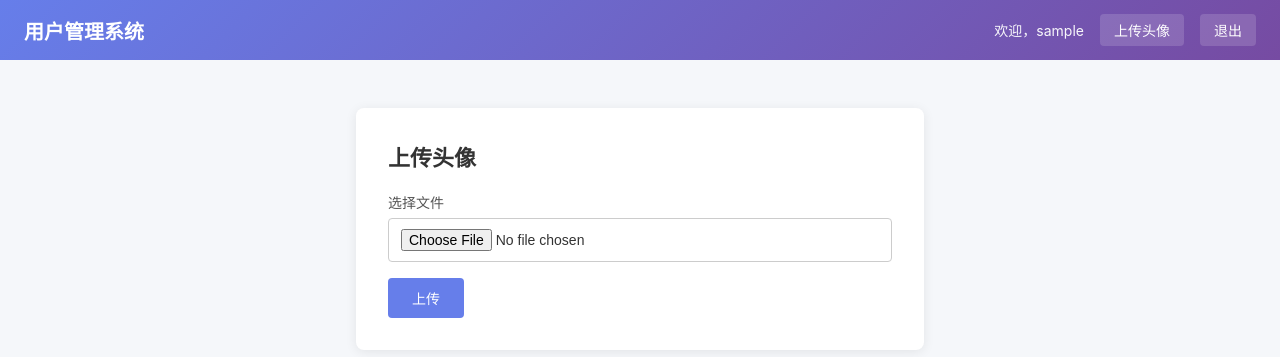
After one commit to Lgc-999/project, a Flask app: page /upload in a window 1280 px wide. The commit adds this page. Shown: the top 357 px of the page. Run offline with Flask 3, Linux system fonts and the light colour scheme; the visitor is signed in with stand-in values (Sample User, id 1).

Commit message:
feat: 新增头像上传功能 + 文件上传安全加固
- 新增 /upload 路由（需登录后访问）
- 新增 upload.html 上传模板
- 新增图片扩展名白名单校验
- 新增 MIME Content-Type 校验
- 新增文件头魔数校验（PNG/JPEG/GIF/WebP/BMP）
- 新增路径穿越防护（os.path.basename）
- 新增同名文件自动重命名
- 导航栏和首页添加上传入口

Co-Authored-By: Claude <noreply@anthropic.com>

```diff
--- a/app.py
+++ b/app.py
@@ -10,6 +10,7 @@ app.secret_key = os.environ.get("SECRET_KEY", os.urandom(32).hex())
 app.config.update(
     SESSION_COOKIE_HTTPONLY=True,
     SESSION_COOKIE_SAMESITE="Lax",
+    MAX_CONTENT_LENGTH=16 * 1024 * 1024,
 )
 
 # ========== CSRF 防护 ==========
@@ -195,6 +196,59 @@ def logout():
     session.clear()
     return redirect("/")
 
+
+@app.route("/upload", methods=["GET", "POST"])
+def upload():
+    if "username" not in session:
+        return redirect("/login")
+
+    if request.method == "POST":
+        f = request.files.get("file")
+        if not f or not f.filename:
+            return render_template("upload.html", error="请选择文件")
+
+        # 检查文件扩展名
+        ALLOWED_EXTENSIONS = {"jpg", "jpeg", "png", "gif", "webp", "bmp"}
+        ext = f.filename.rsplit(".", 1)[-1].lower() if "." in f.filename else ""
+        if ext not in ALLOWED_EXTENSIONS:
+            return render_template("upload.html", error=f"不支持的文件类型: .{ext}，仅支持图片格式")
+
+        # 检查 MIME 类型
+        if not f.content_type or not f.content_type.startswith("image/"):
+            return render_template("upload.html", error=f"非图片文件: {f.content_type}")
+
+        # 读取文件头魔数验证是否为真实图片
+        header = f.read(16)
+        f.seek(0)
+        is_image = False
+        if header[:8] == b'\x89PNG\r\n\x1a\n': is_image = True          # PNG
+        elif header[:2] == b'\xff\xd8': is_image = True                  # JPEG
+        elif header[:6] in (b'GIF87a', b'GIF89a'): is_image = True      # GIF
+        elif header[:4] == b'RIFF' and header[8:12] == b'WEBP': is_image = True  # WebP
+        elif header[:2] == b'BM': is_image = True                        # BMP
+        if not is_image:
+            return render_template("upload.html", error="文件内容不是有效图片")
+
+        # 防止路径穿越
+        safe_filename = os.path.basename(f.filename)
+        os.makedirs("static/uploads", exist_ok=True)
+        path = os.path.join("static/uploads", safe_filename)
+
+        # 处理同名文件
+        counter = 1
+        while os.path.exists(path):
+            name, ext2 = safe_filename.rsplit(".", 1) if "." in safe_filename else (safe_filename, "")
+            safe_filename = f"{name}_{counter}.{ext2}" if ext2 else f"{name}_{counter}"
+            path = os.path.join("static/uploads", safe_filename)
+            counter += 1
+
+        f.save(path)
+        url = f"/static/uploads/{safe_filename}"
+        return render_template("upload.html", success=True, url=url, filename=safe_filename)
+
+    return render_template("upload.html")
+
+
 if __name__ == "__main__":
     debug = os.environ.get("FLASK_ENV") == "development"
     app.run(debug=debug, host="0.0.0.0", port=80)
--- a/templates/base.html
+++ b/templates/base.html
@@ -14,6 +14,7 @@
         <div class="nav-right">
             {% if session.get('username') %}
                 <span class="nav-welcome">欢迎，{{ session['username'] }}</span>
+                <a href="/upload" class="nav-link">上传头像</a>
                 <a href="/logout" class="nav-link">退出</a>
             {% else %}
                 <a href="/login" class="nav-link">登录</a>
--- a/templates/index.html
+++ b/templates/index.html
@@ -10,6 +10,7 @@
             <li><span class="label">角色：</span>{{ user.role }}</li>
             <li><span class="label">余额：</span>{{ user.balance }}</li>
         </ul>
+        <a href="/upload" class="btn btn-primary" style="margin-right: 8px;">上传头像</a>
         <a href="/logout" class="btn btn-primary">退出登录</a>
     </div>
 
--- /dev/null
+++ b/templates/upload.html
@@ -0,0 +1,24 @@
+{% extends "base.html" %}
+{% block content %}
+<div class="card">
+    <h2>上传头像</h2>
+    {% if error %}
+        <div class="alert alert-error">{{ error }}</div>
+    {% endif %}
+    <form method="POST" action="/upload" enctype="multipart/form-data">
+        <div class="form-group">
+            <label for="file">选择文件</label>
+            <input type="file" id="file" name="file" required>
+        </div>
+        <button type="submit" class="btn btn-primary">上传</button>
+    </form>
+
+    {% if success %}
+        <div class="upload-result">
+            <p style="color: #2e7d32; margin-top: 16px;">✅ 上传成功！</p>
+            <img src="{{ url }}" alt="头像预览" style="max-width: 200px; margin: 12px 0; border-radius: 8px;">
+            <p>文件链接：<a href="{{ url }}" target="_blank">{{ url }}</a></p>
+        </div>
+    {% endif %}
+</div>
+{% endblock %}
```
Also changed, not shown: static/uploads/r2.png (added), static/uploads/real.png (added), static/uploads/real_1.png (added), static/uploads/real_check.png (added), static/uploads/test_avatar.png (added), 1 other file.
